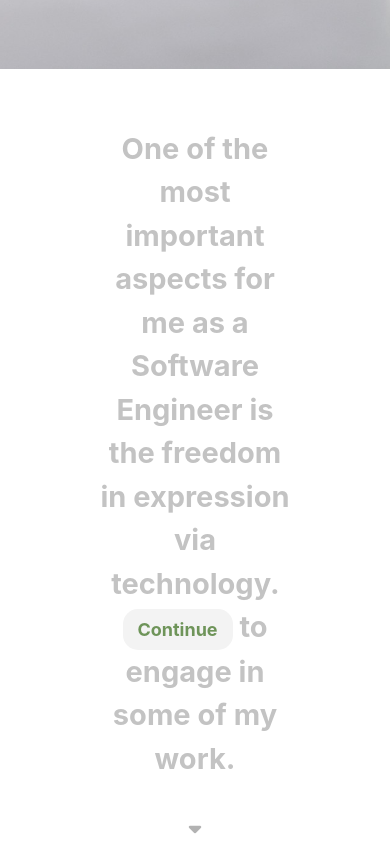
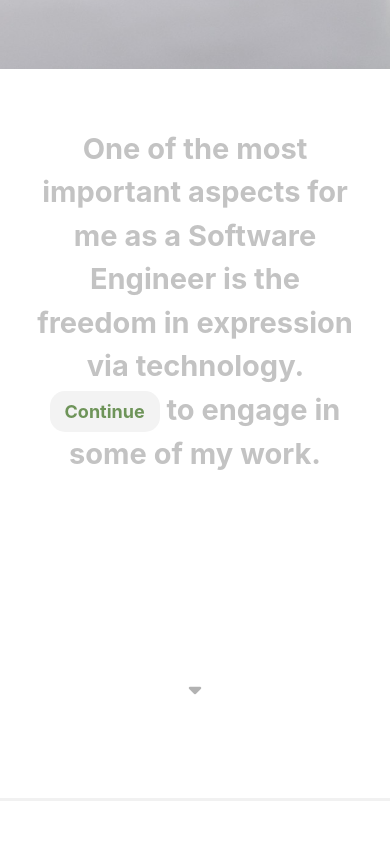
Before and after one commit to Sinuhem23/React-Portfolio, a React (Create React App) app: page / in a window 390 px wide. Shown: the part 820-1664 px from the top of the page. Built offline with nearby package versions, Linux system fonts and the light colour scheme.

Commit message:
testing mobile on iphone

```diff
--- a/src/components/QuoteSection/quote.css
+++ b/src/components/QuoteSection/quote.css
@@ -54,11 +54,11 @@
 @media only screen and (max-width: 480px) {
   .expressionText {
     margin: 2em auto 0;
-    width: 68%;
+    width: 100%;
   }
   .arrowDown {
     text-align: center;
-    margin-top: 30px;
+    margin-top: 50%;
   }
 }
 @media only screen and (max-width: 320px) {
```
